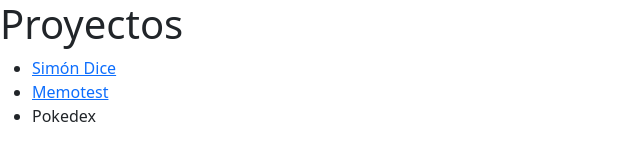
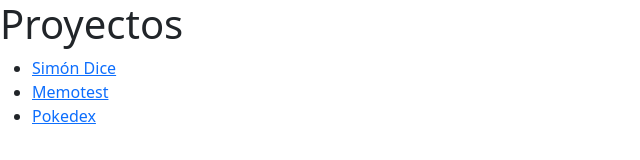
Before and after one commit to sergioatk/sergioatk.github.io, a website: page index.html in a window 1280 px wide. Shown: the full height of the page, 0-640 px from the left. Drawn offline with nearby package versions, Linux system fonts and the light colour scheme.

Commit message:
Update index.html

```diff
--- a/index.html
+++ b/index.html
@@ -49,7 +49,7 @@
 <ul>
   <li><a href="http://estudiotkaczek.com/simon-says/">Simón Dice</a></li>
   <li><a href="http://estudiotkaczek.com/memotest-game/">Memotest</a></li>
-  <li><a href="http://estudiotkaczek.com/pokedex/"></a>Pokedex</li>
+  <li><a href="http://estudiotkaczek.com/pokedex/">Pokedex</a></li>
 </ul>
 <!-- <h2>Estudio <span>Tkaczek</span></h2>
 <h3>Asesoramiento jurídico y contable</h3>
```
